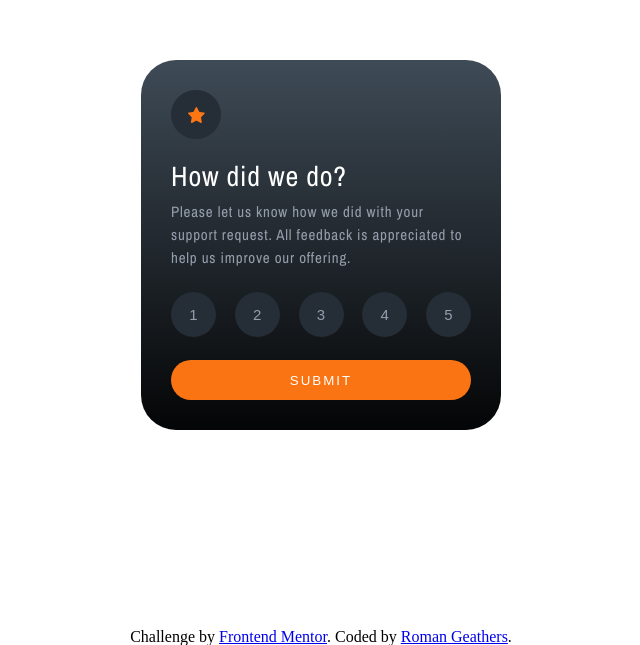
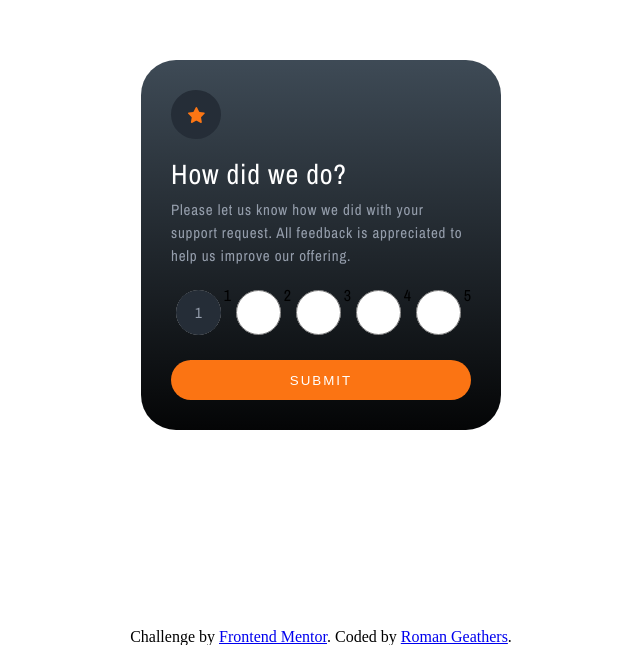
Before and after one commit to romangdev/interactive-rating-component, a plain HTML site: page index.html in a window 1280 px wide. Shown: the part 155-800 px from the top of the page, without its empty margins (319-959 px from the left). Drawn offline with nearby package versions, Linux system fonts and the light colour scheme.

Commit message:
Begin changing rating buttons to radio inputs
Change the rating buttons to radio inputs to be submitted
as a form instead. Figure out the placement of the label for
the first button.

```diff
--- a/index.html
+++ b/index.html
@@ -27,15 +27,22 @@
       </p>
     </div>
 
-    <div class="rating">
-      <button class="button-grey" id="btn-1" type="button">1</button>
-      <button class="button-grey" id="btn-2" type="button">2</button>
-      <button class="button-grey" id="btn-3" type="button">3</button>
-      <button class="button-grey" id="btn-4" type="button">4</button>
-      <button class="button-grey" id="btn-5" type="button">5</button>
-    </div>
+    <form action="#">
+      <div class="rating">
+        <input type="radio" id="rad_1" name="rating" value="1">
+        <label for="rad_1">1</label>
+        <input type="radio" id="rad_2" name="rating" value="2">
+        <label for="rad_2">2</label>
+        <input type="radio" id="rad_3" name="rating" value="3">
+        <label for="rad_3">3</label>
+        <input type="radio" id="rad_4" name="rating" value="4">
+        <label for="rad_4">4</label>
+        <input type="radio" id="rad_5" name="rating" value="5">
+        <label for="rad_5">5</label>
+      </div>
 
-    <button class="submit">SUBMIT</button>
+      <button class="submit">SUBMIT</button>
+    </form>
   </div>
 
   <div class="attribution">
--- a/styles.css
+++ b/styles.css
@@ -105,12 +105,39 @@
   justify-content: space-between;
 }
 
-.rating button {
+/* .rating button {
   width: 45px;
   height: 45px;
   border-radius: 100%;
   border: none;
   font-size: 15px;
+} */
+
+label {
+  position: relative;
+}
+
+#rad_1 + label:before {
+  width: 45px;
+  height: 45px;
+  border-radius: 100%;
+  background-color: hsl(213, 19%, 18%);
+  color: hsl(217, 12%, 63%);
+  position: absolute;
+  top: 3px;
+  right: 10px;
+  display: flex;
+  justify-content: center;
+  align-items: center;
+  font-size: 15px;
+  content: "1"
+}
+
+.rating input {
+  width: 45px;
+  height: 45px;
+  border-radius: 100%;
+  border: none;
 }
 
 .button-grey {
@@ -125,6 +152,8 @@
 
 .submit {
   height: 40px;
+  width: 100%;
+  margin-top: 25px;
   border: none;
   border-radius: 30px;
   letter-spacing: 2px;
```
Also changed, not shown: script.js (line endings or trailing spaces).
